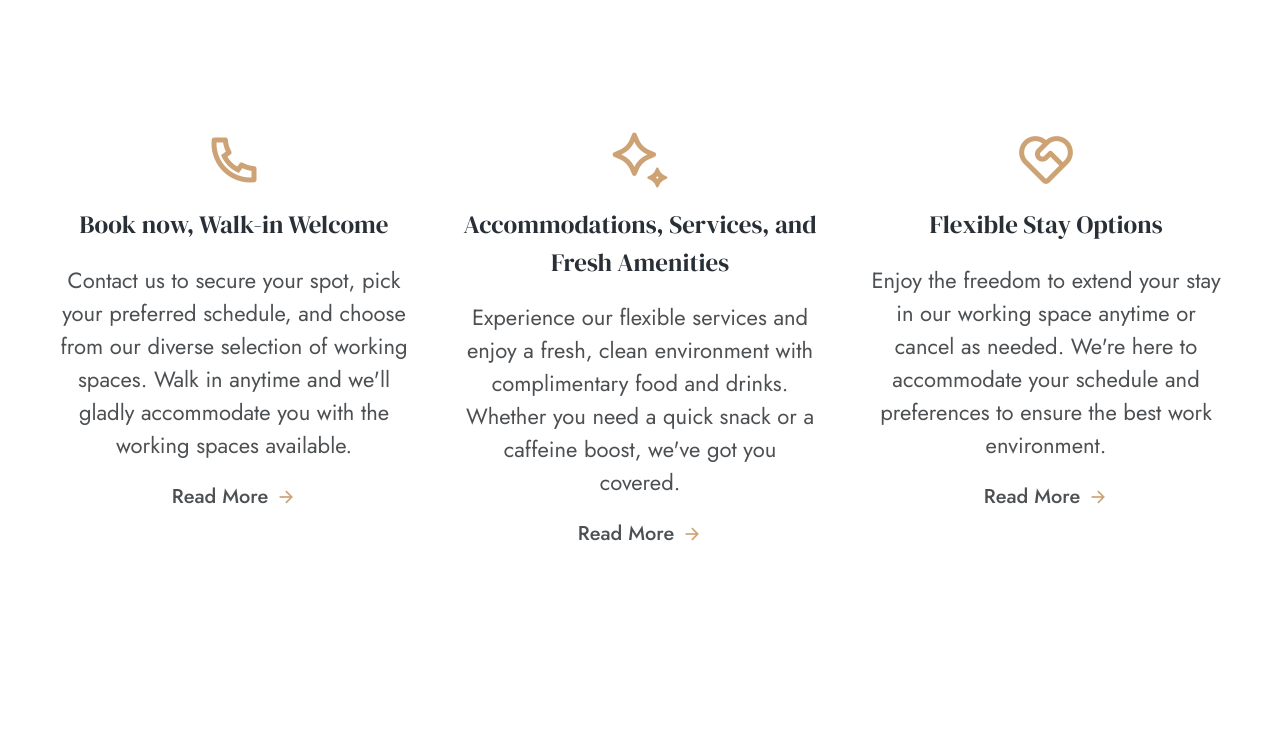
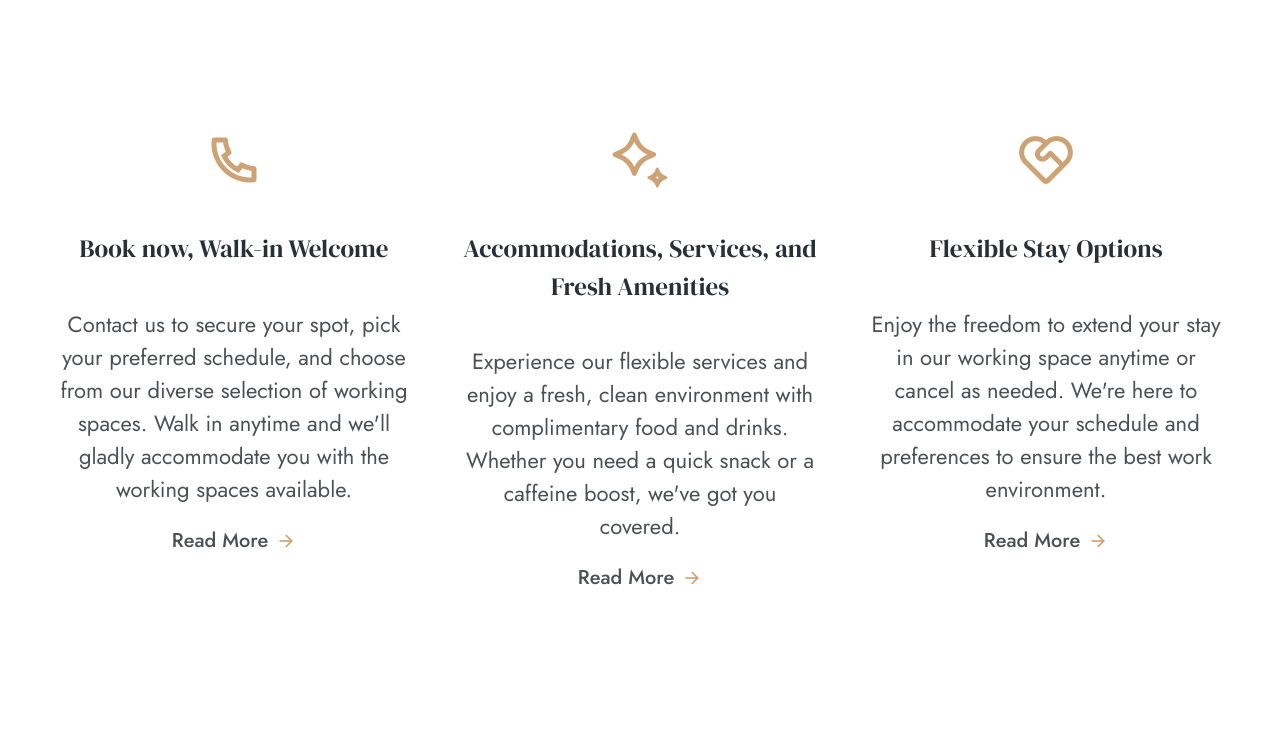
Before and after one commit to Nacar11/company-landing-page, a Vue app: page / in a window 1280 px wide. Shown: the part 1200-1947 px from the top of the page. Built offline with nearby package versions, Linux system fonts and the light colour scheme.

Commit message:
feat: added scrollanimation

```diff
--- a/package.json
+++ b/package.json
@@ -9,6 +9,7 @@
     "preview": "vite preview"
   },
   "dependencies": {
+    "lodash.debounce": "^4.0.8",
     "swiper": "^11.1.0",
     "vue": "^3.4.21"
   },
--- a/src/App.vue
+++ b/src/App.vue
@@ -1,14 +1,32 @@
 <script setup>
-import { ref } from "vue";
-
+import { ref, onMounted, onBeforeUnmount } from "vue";
+import debounce from "lodash.debounce";
 import { register } from "swiper/element/bundle";
 import Step from "./components/StepDescription.vue";
 import NewsCard from "./components/NewsCard.vue";
+
 register();
 let isNavOpen = ref(false);
 const triggerNav = () => {
   isNavOpen.value = !isNavOpen.value;
 };
+let sections;
+let handleDebouncedScroll;
+
+const observer = new IntersectionObserver((sections) => {
+  sections.forEach((section) => {
+    if (section.isIntersecting) {
+      section.target.classList.add("show");
+    } else {
+      section.target.classList.remove("show");
+    }
+  });
+});
+
+onMounted(() => {
+  sections = document.querySelectorAll("section");
+  sections.forEach((el) => observer.observe(el));
+});
 </script>
 
 <template>
@@ -67,7 +85,7 @@ const triggerNav = () => {
       >
         <div class="container mx-auto flex h-full items-center">
           <div
-            class="hero__text flex w-[700px] flex-col items-center lg:text-start"
+            class="animate flex w-[700px] flex-col items-center lg:text-start"
           >
             <h1 class="h2 mb-8 lg:text-[84px]">Your Next Workspace Awaits</h1>
             <p class="mb-8 text-slate-50">
@@ -81,48 +99,79 @@ const triggerNav = () => {
           </div>
         </div>
       </section>
-
+      <!-- <section class="test relative z-20 mb-[80px] mt-[80px] xl:mt-[200px]">
+        <div class="animate">
+          <h1 class="animate" style="--i: 0">asdasdasdasda</h1>
+          <h1 class="animate" style="--i: 1">asdasdasdasdasdas</h1>
+          <h1 class="animate" style="--i: 2">asdasdasdasdasdas</h1>
+          <h1 class="animate" style="--i: 3">asdasdasdasdasdas</h1>
+        </div>
+      </section> -->
       <!-- STEPS -->
       <section class="steps relative z-20 mb-[80px] mt-[80px] xl:mt-[200px]">
         <div class="container mx-auto">
           <!-- GRID ITEMS -->
-          <div class="grid grid-cols-1 gap-12 xl:grid-cols-3">
+          <div class="animate grid grid-cols-1 gap-12 xl:grid-cols-3">
             <!-- GRID ITEM 1 -->
-            <Step
-              title="Book now, Walk-in Welcome"
-              subtitle="Contact us to secure your spot, pick your preferred schedule, and choose
-      from our diverse selection of working spaces. Walk in anytime and we'll
-      gladly accommodate you with the working spaces available."
-              iconClass="ri-phone-line"
-            ></Step>
+            <div class="animate text-center" style="--i: 1">
+              <i class="ri-phone-line text-6xl text-accent"></i>
+
+              <h3 class="h3 my-10">Book now, Walk-in Welcome</h3>
+              <p class="mx-auto mb-5 max-w-md">
+                Contact us to secure your spot, pick your preferred schedule,
+                and choose from our diverse selection of working spaces. Walk in
+                anytime and we'll gladly accommodate you with the working spaces
+                available.
+              </p>
+              <a href="#" class="flex justify-center gap-2 font-medium"
+                >Read More
+                <i class="ri-arrow-right-line text-accent"></i>
+              </a>
+            </div>
             <!-- GRID ITEM 2 -->
-            <Step
-              title="Accommodations, Services, and Fresh Amenities"
-              subtitle=" Experience our flexible services and enjoy a fresh, clean
+            <div class="animate text-center" style="--i: 2">
+              <i class="ri-bard-line text-6xl text-accent"></i>
+
+              <h3 class="h3 my-10">
+                Accommodations, Services, and Fresh Amenities
+              </h3>
+              <p class="mx-auto mb-5 max-w-md">
+                Experience our flexible services and enjoy a fresh, clean
                 environment with complimentary food and drinks. Whether you need
-                a quick snack or a caffeine boost, we've got you covered."
-              iconClass="ri-bard-line"
-            ></Step>
+                a quick snack or a caffeine boost, we've got you covered.
+              </p>
+              <a href="#" class="flex justify-center gap-2 font-medium"
+                >Read More
+                <i class="ri-arrow-right-line text-accent"></i>
+              </a>
+            </div>
             <!-- GRID ITEM 3 -->
-            <Step
-              title="Flexible Stay Options"
-              subtitle="Enjoy the freedom to extend your stay in our working space
+            <div class="animate text-center" style="--i: 3">
+              <i class="ri-service-line text-6xl text-accent"></i>
+
+              <h3 class="h3 my-10">Flexible Stay Options</h3>
+              <p class="mx-auto mb-5 max-w-md">
+                Enjoy the freedom to extend your stay in our working space
                 anytime or cancel as needed. We're here to accommodate your
-                schedule and preferences to ensure the best work environment."
-              iconClass="ri-service-line"
-            ></Step>
+                schedule and preferences to ensure the best work environment.
+              </p>
+              <a href="#" class="flex justify-center gap-2 font-medium"
+                >Read More
+                <i class="ri-arrow-right-line text-accent"></i>
+              </a>
+            </div>
           </div>
         </div>
       </section>
       <!-- ABOUT -->
-      <section id="about" class="about relative z-20 mt-[80px] xl:mt-[200px]">
+      <section id="about" class="about relative z-20 mt-[80px] xl:mt-[300px]">
         <div class="container mx-auto xl:px-0">
           <div
-            class="flex flex-col items-center justify-between gap-8 text-center xl:flex-row xl:gap-[74px] xl:text-left"
+            class="animate flex flex-col items-center justify-between gap-8 text-center xl:flex-row xl:gap-[74px] xl:text-left"
           >
             <!-- TEXT  -->
             <div
-              class="order-2 flex max-w-xl flex-1 flex-col items-center gap-8 xl:order-none xl:max-w-[410px] xl:items-start"
+              class="animate order-2 flex max-w-xl flex-1 flex-col items-center gap-8 xl:order-none xl:max-w-[410px] xl:items-start"
             >
               <h2 class="h2">Elevating Workspace Experiences, Seamlessly</h2>
               <p>
@@ -154,7 +203,7 @@ const triggerNav = () => {
             </div>
             <!-- IMAGE -->
             <div
-              class="about__img order-1 mx-auto max-w-[453px] xl:order-none xl:mx-0 xl:max-w-none"
+              class="animate order-1 mx-auto max-w-[453px] xl:order-none xl:mx-0 xl:max-w-none"
             >
               <img
                 src="/src/assets/about/about.jpg"
@@ -167,10 +216,10 @@ const triggerNav = () => {
       <!-- TESTIMONIAL -->
       <section
         id="testimonials"
-        class="testimonial relative z-20 mt-[200px] xl:mt-[200px]"
+        class="testimonials relative z-20 mt-[200px] xl:mt-[200px]"
       >
         <div
-          class="testimonial__bg container mx-auto w-full rounded-[70px] bg-accent-secondary px-6"
+          class="animate testimonial__bg container mx-auto w-full rounded-[70px] bg-accent-secondary px-6"
         >
           <div class="flex flex-col items-center pb-[20px] pt-[40px]">
             <h2 class="testimonial__title h2 mb-9 text-center">
@@ -285,27 +334,27 @@ const triggerNav = () => {
             class="grid grid-cols-1 items-center justify-between gap-4 lg:grid-cols-3"
           >
             <img
-              class="brands__img mx-auto block h-[200px] w-full max-w-[200px]"
+              class="animate mx-auto block h-[200px] w-full max-w-[200px]"
               src="/src/assets/brands/brand1.png"
             />
             <img
-              class="brands__img mx-auto block h-[200px] w-full max-w-[200px]"
+              class="animate mx-auto block h-[200px] w-full max-w-[200px]"
               src="/src/assets/brands/brand5.png"
             />
             <img
-              class="brands__img mx-auto block h-[200px] w-full max-w-[200px]"
+              class="animate mx-auto block h-[200px] w-full max-w-[200px]"
               src="/src/assets/brands/brand2.png"
             />
             <img
-              class="brands__img mx-auto block h-[200px] w-full max-w-[200px]"
+              class="animate mx-auto block h-[200px] w-full max-w-[200px]"
               src="/src/assets/brands/brand3.png"
             />
             <img
-              class="brands__img mx-auto block h-[200px] w-full max-w-[200px]"
+              class="animate mx-auto block h-[200px] w-full max-w-[200px]"
               src="/src/assets/brands/brand4.png"
             />
             <img
-              class="brands__img mx-auto block h-[200px] w-full max-w-[200px]"
+              class="animate mx-auto block h-[200px] w-full max-w-[200px]"
               src="/src/assets/brands/brand6.png"
             />
           </div>
@@ -315,14 +364,16 @@ const triggerNav = () => {
       <section id="rooms" class="rooms relative z-20 mt-[150px] xl:mt-[200px]">
         <div class="container mx-auto">
           <div class="mb-24 text-center">
-            <h2 class="rooms__title h2 mb-4">Our Working Spaces Across Cebu</h2>
-            <p class="rooms__subtitle mx-auto max-w-3xl">
+            <h2 class="animate h2 mb-4" style="--i: 1">
+              Our Working Spaces Across Cebu
+            </h2>
+            <p class="animate mx-auto max-w-3xl" style="--i: 2">
               Harnessing Versatility: Tailored Working Environments in Cebu for
               Every Need, from Intimate Studios to Multi-Floor Workspaces
             </p>
           </div>
           <div
-            class="rooms__grid grid grid-cols-1 gap-x-[104px] gap-y-[56px] xl:grid-cols-2"
+            class="grid grid-cols-1 gap-x-[104px] gap-y-[56px] xl:grid-cols-2"
           >
             <div class="mx-auto h-full w-full max-w-[548px]">
               <img
@@ -477,19 +528,28 @@ const triggerNav = () => {
       >
         <div class="container mx-auto">
           <div class="grid grid-cols-1 gap-12 xl:grid-cols-4">
-            <div class="stats__items text-center xl:border-r xl:border-accent">
+            <div
+              style="--i: 1"
+              class="animate text-center xl:border-r xl:border-accent"
+            >
               <h3 class="h1 font-primary text-accent">3500+</h3>
               <p>Bookings Annually</p>
             </div>
-            <div class="stats__items text-center xl:border-r xl:border-accent">
+            <div
+              style="--i: 2"
+              class="animate text-center xl:border-r xl:border-accent"
+            >
               <h3 class="h1 font-primary text-accent">9</h3>
               <p>Years of Experience</p>
             </div>
-            <div class="stats__items text-center xl:border-r xl:border-accent">
+            <div
+              style="--i: 3"
+              class="animate text-center xl:border-r xl:border-accent"
+            >
               <h3 class="h1 font-primary text-accent">40+</h3>
               <p>Active Workspaces</p>
             </div>
-            <div class="stats__items text-center">
+            <div style="--i: 4" class="animate text-center">
               <h3 class="h1 font-primary text-accent">1200+</h3>
               <p>Positive Client Reviews</p>
             </div>
--- a/src/css/style.css
+++ b/src/css/style.css
@@ -50,3 +50,47 @@ h6
 swiper-container::part(bullet-active) {
     @apply bg-primary
 }
+
+/* SCROLL ANIMATIONS */
+.hero .animate{
+    transform: translateY(-70%);
+}
+
+.steps .animate{
+    transform: translateY(50%);
+    transition-delay: calc(.3s * var(--i));
+}
+
+.about .animate div{
+    transform: translateX(20%);
+}
+
+.testimonials .animate{
+    transform: translateY(-10%);
+}
+
+.brands .animate {
+    transform: translateY(-40%);
+}
+
+.rooms .animate {
+    transform: translateY(-10%);
+    transition-delay: calc(.3s * var(--i));
+}
+
+.stats .animate {
+    transform: translateY(-10%);
+    transition-delay: calc(.3s * var(--i));
+}
+
+section.show .animate{
+    transform: translateY(0);
+    filter: blur(0);
+}
+
+
+
+section .animate{
+    transition: 1.3s;
+    filter: blur(3px);
+}
```
Also changed, not shown: 1 other file (tests, documents, lock files or other folders).
